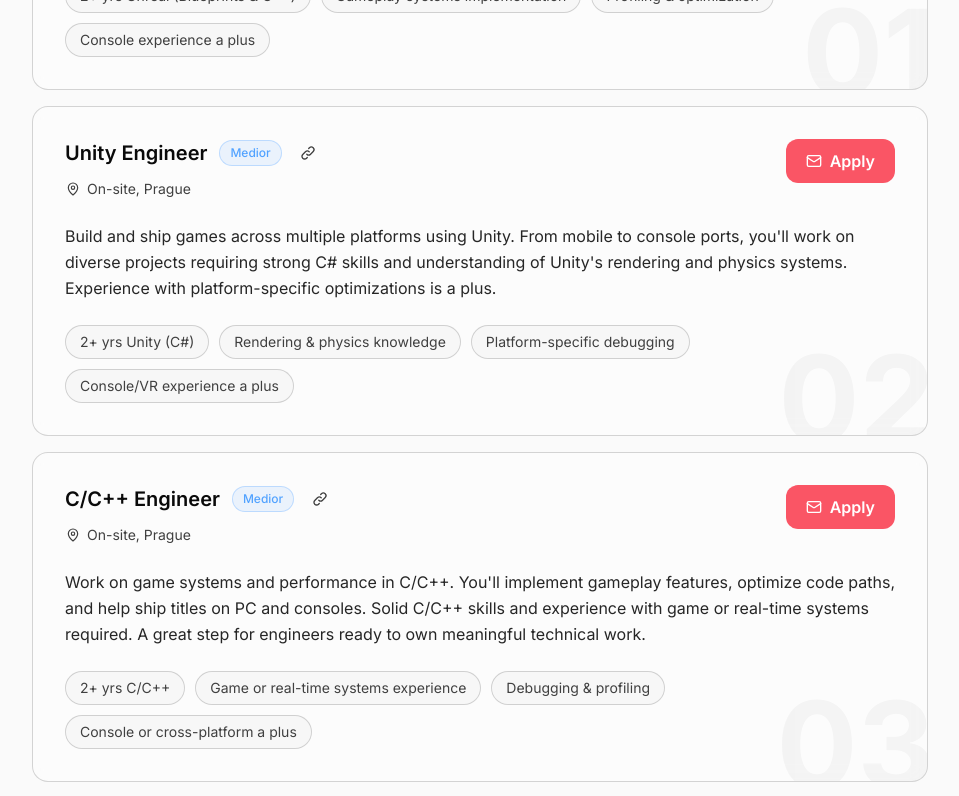
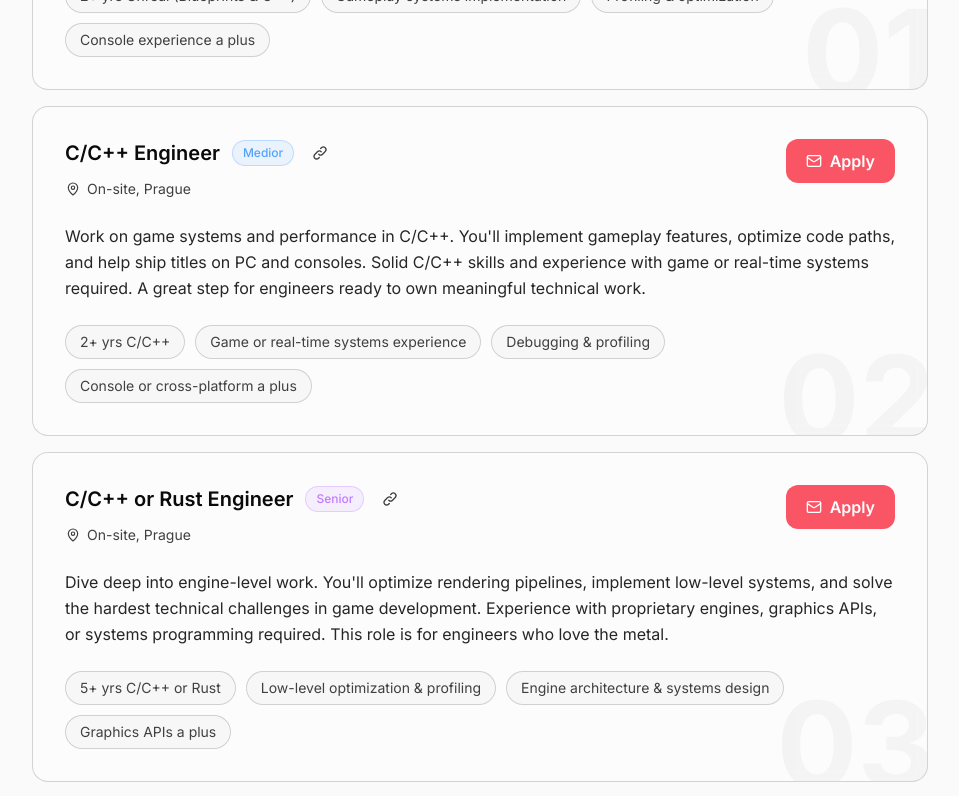
Before and after one commit to Flying-Rat/Website-Next, a Next.js app: page /jobs in a window 1280 px wide. Shown: the part 2620-3416 px from the top of the page, without its empty margins (160-1119 px from the left). Built offline with nearby package versions, Linux system fonts and the light colour scheme.

Commit message:
refactor: remove Unity Engineer from engineering section and reintroduce it in previously held positions

```diff
--- a/app/jobs/JobsClient.tsx
+++ b/app/jobs/JobsClient.tsx
@@ -16,7 +16,6 @@ const sections = [
     key: 'engineering',
     positions: [
       { key: 'unrealEngineer', level: 'medior' },
-      { key: 'unityEngineer', level: 'medior' },
       { key: 'cppMediorEngineer', level: 'medior' },
       { key: 'cppRustEngineer', level: 'senior' },
       { key: 'backendEngineer', level: 'medior' },
@@ -46,6 +45,7 @@ const sections = [
     id: 'previously',
     key: 'previously',
     positions: [
+      { key: 'unityEngineer', level: 'medior' },
       { key: 'pythonProgrammer', level: 'medior' },
       { key: 'officeCultureManager', level: 'medior' },
     ],
--- a/app/jobs/layout.tsx
+++ b/app/jobs/layout.tsx
@@ -11,7 +11,6 @@ export const metadata: Metadata = {
     'game development jobs',
     'Prague jobs',
     'Unreal Engineer',
-    'Unity Engineer',
     'Producer',
     'Marketing Manager',
   ],
```
